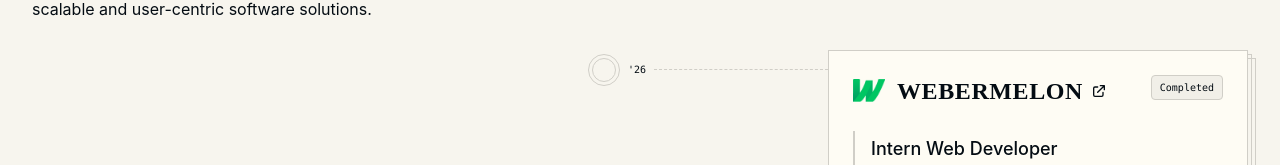
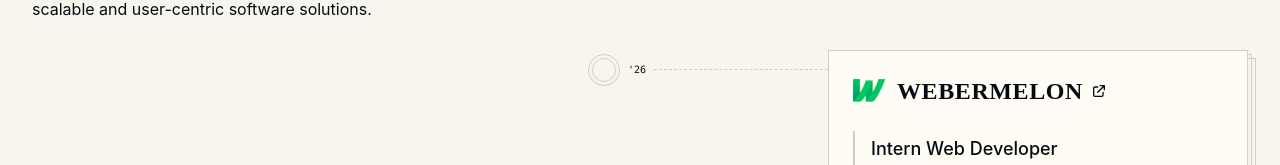
Before and after one commit to Omar-webcloud/Portfolio, a React (Vite) app: page / in a window 1280 px wide. Both pictures are taken after a click on the button "Experience". Shown: the part 411-576 px from the top of the page. Built offline with nearby package versions, Linux system fonts and the light colour scheme.

Commit message:
feat: remove Experience component tag

```diff
--- a/src/components/experience.jsx
+++ b/src/components/experience.jsx
@@ -85,9 +85,11 @@ export function Experience() {
                           )}
                         </h3>
                       </div>
-                      <span className="text-[10px] font-mono text-muted-foreground border border-border px-2 py-1 rounded-sm bg-black/5">
-                        {exp.period.includes("Present") ? "Active" : "Completed"}
-                      </span>
+                      {exp.period.includes("Present") && (
+                        <span className="text-[10px] font-mono text-muted-foreground border border-border px-2 py-1 rounded-sm bg-black/5">
+                          Active
+                        </span>
+                      )}
                     </div>
 
                     <div className="flex flex-col gap-3 sm:gap-4">
```
